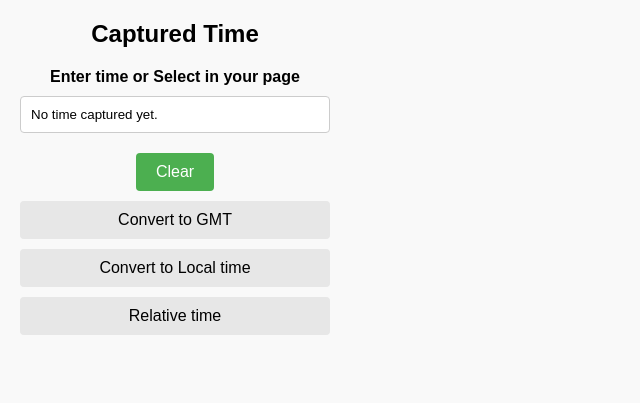
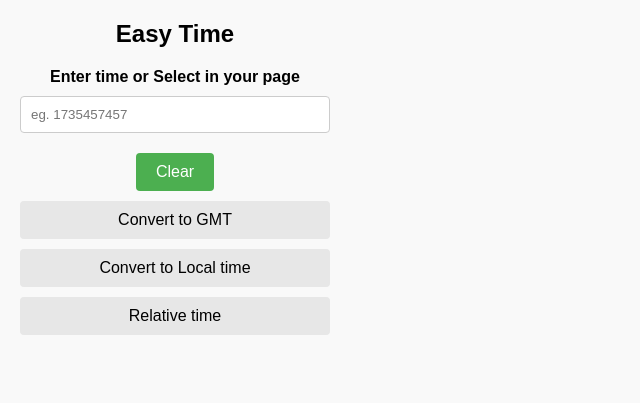
Before and after one commit to TienThinh-fe/easy-time-extension, a website built with webpack: page public/popup.html in a window 1280 px wide. Shown: the whole page, without its empty margins (0-640 px from the left). Built offline with nearby package versions, Linux system fonts and the light colour scheme; some packages are replaced by stand-ins of ours; files whose address does not match are found by name.

Commit message:
feat: not a number in relative time, manifest, and icon

```diff
--- a/public/popup.html
+++ b/public/popup.html
@@ -4,17 +4,17 @@
 <head>
   <meta charset="UTF-8">
   <meta name="viewport" content="width=device-width, initial-scale=1.0">
-  <title>Convert Time</title>
+  <title>Easy Time</title>
   <link rel="stylesheet" href="popup.css">
 </head>
 
 <body>
   <div id="content">
-    <h1>Captured Time</h1>
+    <h1>Easy Time</h1>
     <!-- <p id="capture-text">No time captured yet.</p> -->
 
     <label for="capture-text">Enter time or Select in your page</label>
-    <input type="text" id="capture-text" value="No time captured yet.">
+    <input type="number" id="capture-text" value="No time captured yet." placeholder="eg. 1735457457" />
 
     <button id="clear-btn">Clear</button>
 
--- a/src/popup.css
+++ b/src/popup.css
@@ -33,13 +33,22 @@ label {
   font-weight: bold;
 }
 
-input[type='text'] {
+input[type='number'] {
   width: 100%;
   padding: 10px;
   margin-bottom: 20px;
   border: 1px solid #ccc;
   border-radius: 4px;
   box-sizing: border-box;
+
+  /* Remove the up and down arrows */
+  -moz-appearance: textfield;
+}
+
+input::-webkit-outer-spin-button,
+input::-webkit-inner-spin-button {
+  -webkit-appearance: none;
+  margin: 0;
 }
 
 button {
--- a/src/popup.js
+++ b/src/popup.js
@@ -26,10 +26,15 @@ const getRelativeTimeFromUnix = (unix) => {
   const current = Math.floor(new Date().getTime() / 1000);
 
   const diff = current - unix;
+
+  if (isNaN(diff)) {
+    return 'Invalid date';
+  }
+
   let output = '';
 
   if (diff < 60) {
-    output = 'just now';
+    output = 'Just now';
   } else if (diff < 3600) {
     output = `${Math.floor(diff / 60)} minutes ago`;
   } else if (diff < 86400) {
```
Also changed, not shown: public/icons/icon_128.png, public/icons/icon_16.png, public/icons/icon_32.png, public/icons/icon_48.png, public/manifest.json.
